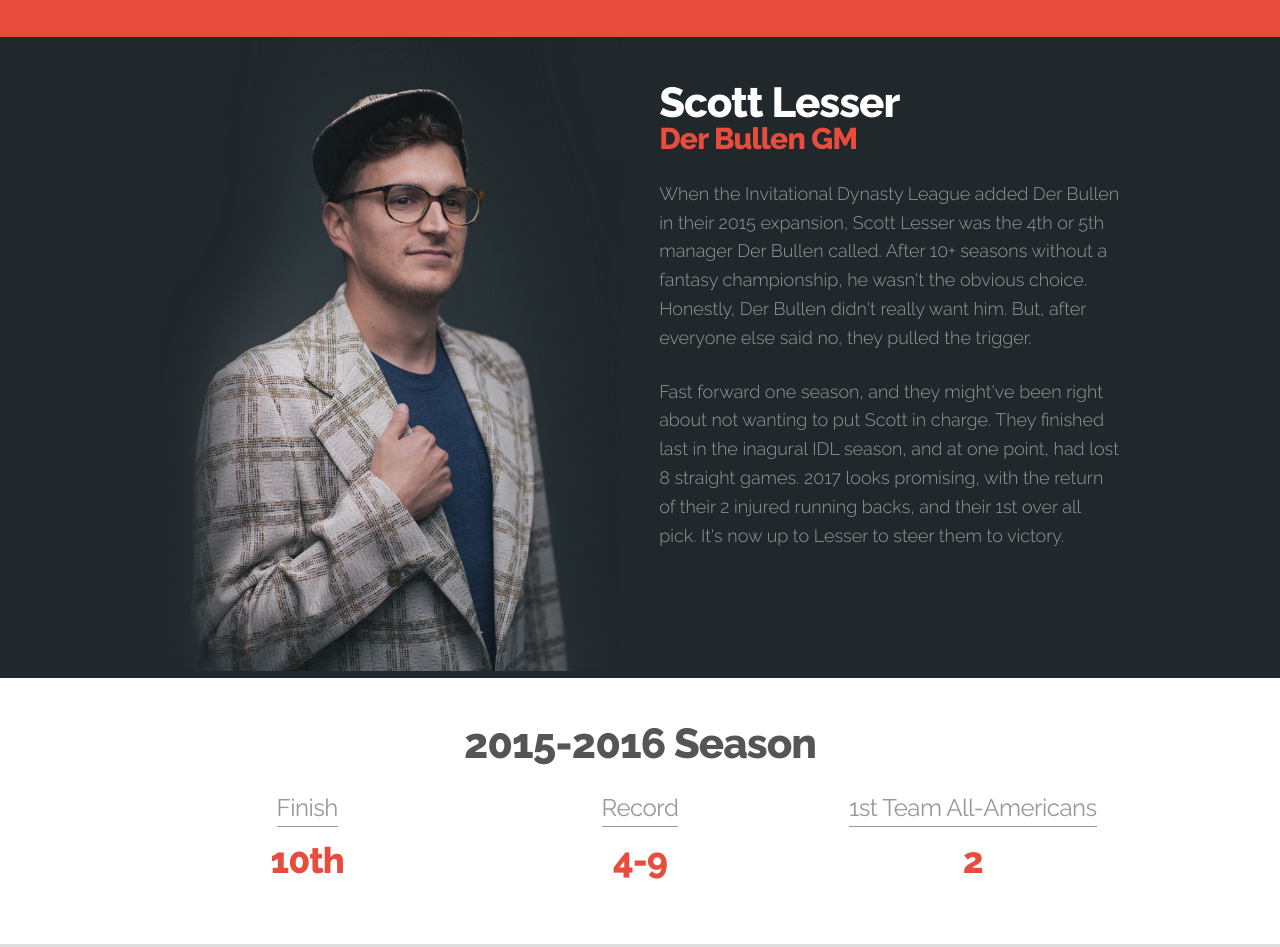
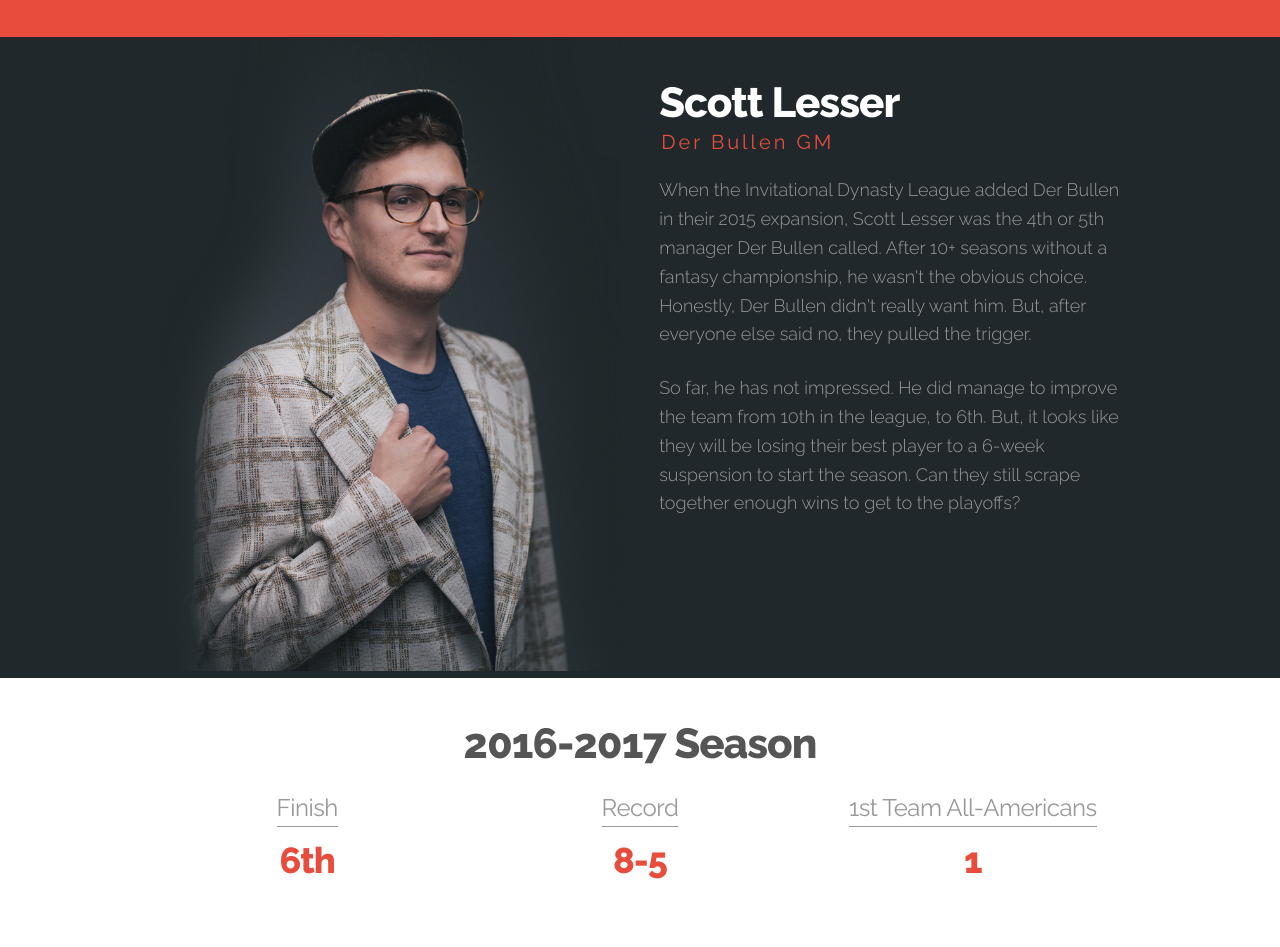
Before and after one commit to okcscott/der-bullen, a plain HTML site: page index.html in a window 1280 px wide. Shown: the part 654-1601 px from the top of the page. Drawn offline with Linux system fonts and the light colour scheme.

Commit message:
2017 updates

```diff
--- a/css/styles.css
+++ b/css/styles.css
@@ -64,7 +64,11 @@ p {
 
 #bio h4 {
   color: #E74C3C;
-  margin-top: -1rem;
+  letter-spacing: 3px;
+  font-weight: 500;
+  font-size: 2rem;
+  margin-top: 0;
+  margin-left: 0.2rem;
 }
 
 #bio p {
--- a/index.html
+++ b/index.html
@@ -1,5 +1,6 @@
 <!DOCTYPE html>
 <html lang="en">
+
 <head>
 
     <!-- Basic Page Needs
@@ -28,13 +29,13 @@
     <link rel="icon" type="image/png" href="images/favicon.png">
 
   </head>
+
 <body>
 
     <div id="header">
       <div class="container">
         <div class="row">
           <img src="images/db-logo.png" width="300px" >
-        <!-- <h1>IDL Expansion Team - Coming in 2015</h1> -->
         </div>
       </div>
     </div>
@@ -43,10 +44,11 @@
         <div class="row">
           <h2>What is <i>Der Bullen</i>?</h2>
           <p>
-          <i>Der Bullen</i> is German for <i>The Bulls</i>, one of the greatest sports dynasties of all time!
-          And, like <i>The Bulls</i>, we want to produce the same pedigree in the
-          Fantasy Football arena, week in & week out. We've been members of the <i>IDL</i> since it's inception
-          in 2015, and we aren't going anywhere.
+            <i>Der Bullen</i> is German for <i>The Bulls</i>, one of the
+            greatest sports dynasties of all time! And, like <i>The Bulls</i>,
+            we want to produce the same pedigree in the Fantasy Football
+            arena, week in & week out. We've been members of the <i>IDL</i>
+            since it's inception in 2015, and we aren't going anywhere.
           </p>
         </div>
       </div>
@@ -66,10 +68,32 @@
               But, after everyone else said no, they pulled the trigger.
             </p>
             <p>
-            Fast forward one season, and they might've been right about not wanting to put Scott in charge. They finished last in the inagural IDL season,
-            and at one point, had lost 8 straight games. 2017 looks promising, with the return of their 2 injured running backs, and their 1st over all
-            pick. It's now up to Lesser to steer them to victory.
+              So far, he has not impressed. He did manage to improve the team
+              from 10th in the league, to 6th. But, it looks like they will be
+              losing their best player to a 6-week suspension to start the season.
+              Can they still scrape together enough wins to get to the playoffs?
             </p>
+          </div>
+        </div>
+      </div>
+    </div>
+    <div class="season 2016-2017">
+      <div class="container">
+        <div class="row">
+          <h2 class="text-center">2016-2017 Season</h2>
+        </div>
+        <div class="row">
+          <div class="four columns text-center">
+            <h5>Finish</h5>
+            <h3>6th</h3>
+          </div>
+          <div class="four columns text-center">
+            <h5>Record</h5>
+            <h3>8-5</h3>
+          </div>
+          <div class="four columns text-center">
+            <h5>1st Team All-Americans</h5>
+            <h3>1</h3>
           </div>
         </div>
       </div>
@@ -102,8 +126,11 @@
           <p>Think you have what it takes to run with the bulls? Prove it! Our fan club is unlike any other.</p>
           <p><i>Sign-Up Coming Soon!</i></p>
         </div>
+
       </div>
+
     </div>
+
     <script>
     (function(i,s,o,g,r,a,m){i['GoogleAnalyticsObject']=r;i[r]=i[r]||function(){
     (i[r].q=i[r].q||[]).push(arguments)},i[r].l=1*new Date();a=s.createElement(o),
@@ -114,5 +141,7 @@
     ga('send', 'pageview');
 
   </script>
+
 </body>
+
 </html>
```
Lines whose indentation alone changed are shown as unchanged.
